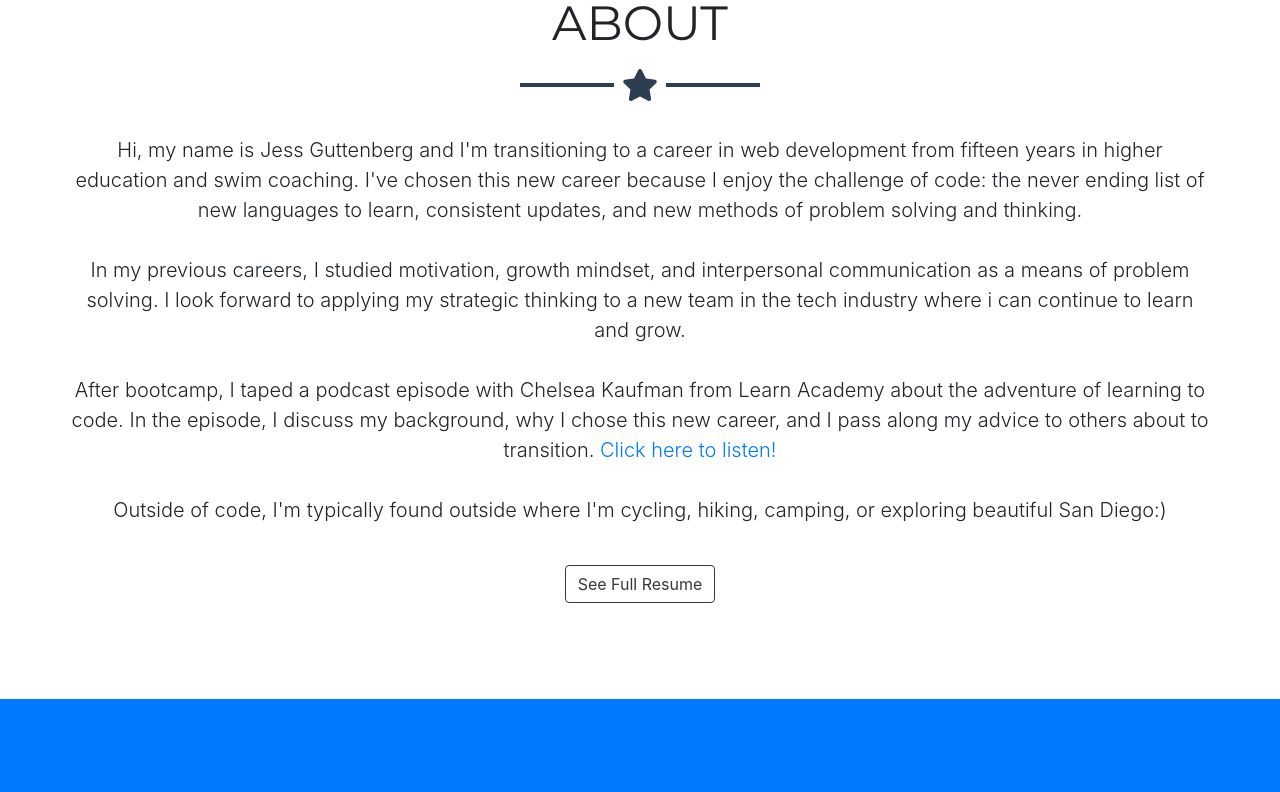
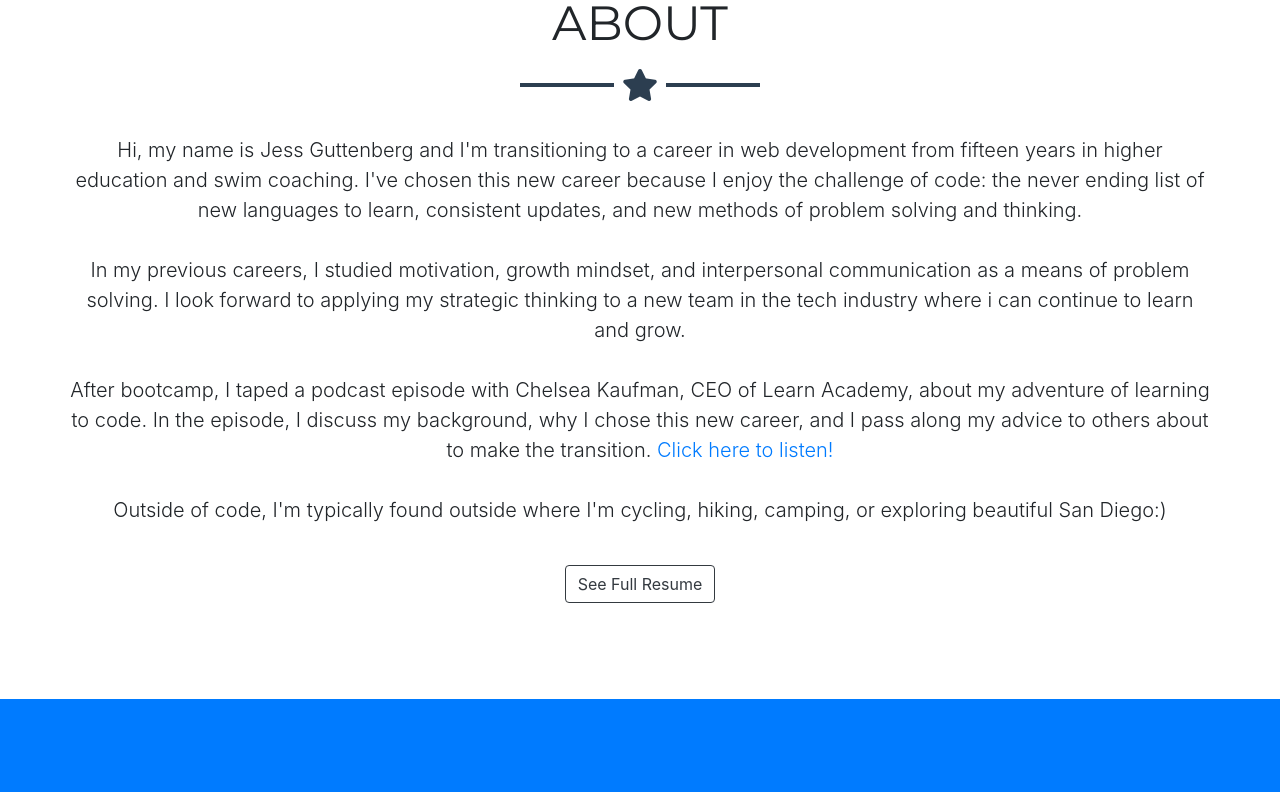
Before and after one commit to jessigu/portfolio-site, a website with bundled scripts: page index.html in a window 1280 px wide. Shown: the part 818-1610 px from the top of the page. Built offline with nearby package versions, Linux system fonts and the light colour scheme.

Commit message:
Add text

```diff
--- a/index.html
+++ b/index.html
@@ -73,7 +73,7 @@
       <h2 class="text-center text-uppercase">About</h2>
       <hr class="star-dark mb-5">
       <div class="row">
-        <p class="text-center lead">Hi, my name is Jess Guttenberg and I'm transitioning to a career in web development from fifteen years in higher education and swim coaching. I've chosen this new career because I enjoy the challenge of code: the never ending list of new languages to learn, consistent updates, and new methods of problem solving and thinking.<br/><br/> In my previous careers, I studied motivation, growth mindset, and interpersonal communication as a means of problem solving. I look forward to applying my strategic thinking to a new team in the tech industry where i can continue to learn and grow.<br/><br/>After bootcamp, I taped a podcast episode with Chelsea Kaufman from Learn Academy about the adventure of learning to code. In the episode, I discuss my background, why I chose this new career, and I pass along my advice to others about to transition. <a href="https://www.collaborationcoderadio.com/know-yourself">Click here to listen!</a><br/><br/>Outside of code, I'm typically found outside where I'm cycling, hiking, camping, or exploring beautiful San Diego:)</p>
+        <p class="text-center lead">Hi, my name is Jess Guttenberg and I'm transitioning to a career in web development from fifteen years in higher education and swim coaching. I've chosen this new career because I enjoy the challenge of code: the never ending list of new languages to learn, consistent updates, and new methods of problem solving and thinking.<br/><br/> In my previous careers, I studied motivation, growth mindset, and interpersonal communication as a means of problem solving. I look forward to applying my strategic thinking to a new team in the tech industry where i can continue to learn and grow.<br/><br/>After bootcamp, I taped a podcast episode with Chelsea Kaufman, CEO of Learn Academy, about my adventure of learning to code. In the episode, I discuss my background, why I chose this new career, and I pass along my advice to others about to make the transition. <a href="https://www.collaborationcoderadio.com/know-yourself">Click here to listen!</a><br/><br/>Outside of code, I'm typically found outside where I'm cycling, hiking, camping, or exploring beautiful San Diego:)</p>
       </div>
       <div class="text-center mt-4">
         <a class="btn btn-xl btn-outline-dark" href="https://drive.google.com/file/d/1qdF53ZQQyFusvl4FObs51H1EZYwP3_y7/view?usp=sharing">See Full Resume</a>
```
